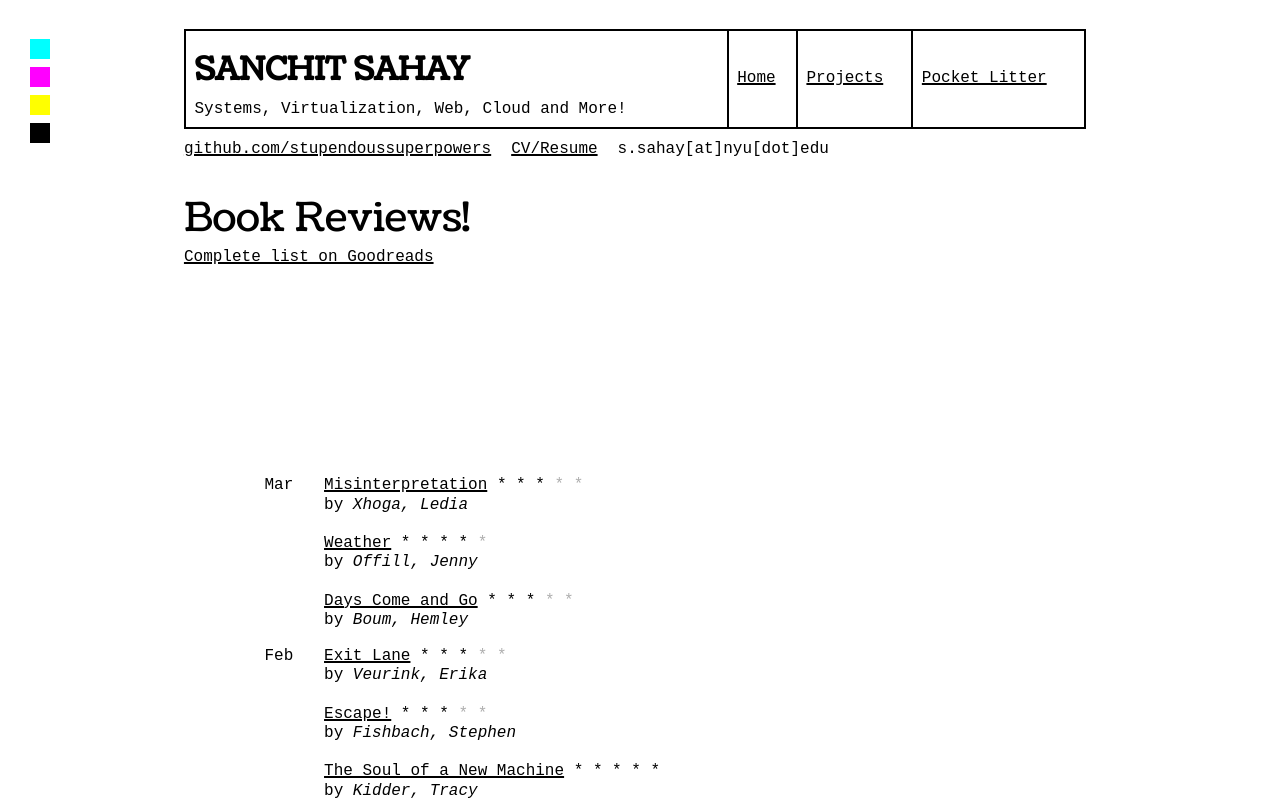
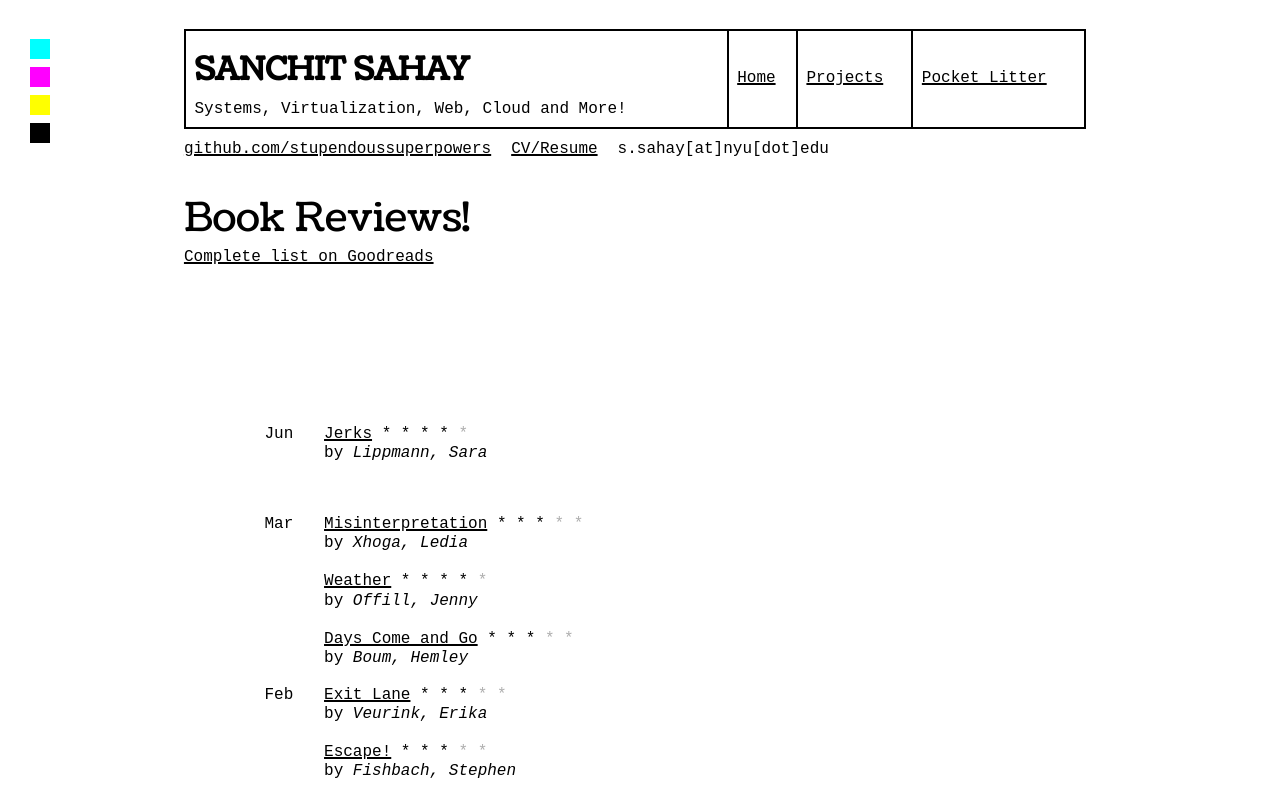
Before and after one commit to stupendoussuperpowers/stupendoussuperpowers.github.io, a Next.js app: page /blog/books in a window 1280 px wide. Shown: the top 800 px of the page. Built offline with nearby package versions, Linux system fonts and the light colour scheme; a web font is replaced by a local one.

Commit message:
Jerks by Sara Lippmann

```diff
--- a/assets/books.json
+++ b/assets/books.json
@@ -1,4 +1,14 @@
 [
+  {
+    "title": "Jerks",
+    "author": "Lippmann, Sara",
+    "rating": 4,
+    "dateRead": "Jun 2, 2026",
+    "reviewLink": "https://www.goodreads.com/review/show/8653028872",
+    "year": 2022,
+    "countryOfOrigin": "United States",
+    "isoCode": "USA"
+  },
   {
     "title": "Misinterpretation",
     "author": "Xhoga, Ledia",
--- a/src/app/blog/books/page.tsx
+++ b/src/app/blog/books/page.tsx
@@ -111,7 +111,7 @@ export default async function Blog() {
 									<td style={{ border: "0px" }}>
 										{monthBooks ? getMonth(month) : ""}
 									</td>
-									<td key={idx} style={{ border: "0px" }}>
+									<td key={`${month}-${idx}`} style={{ border: "0px", marginTop: "10px" }}>
 										{monthBooks ? monthBooks.map((b) => {
 											console.log({ b }); return (<>
 												<div key={b.title}>
```
Lines whose indentation alone changed are shown as unchanged.
